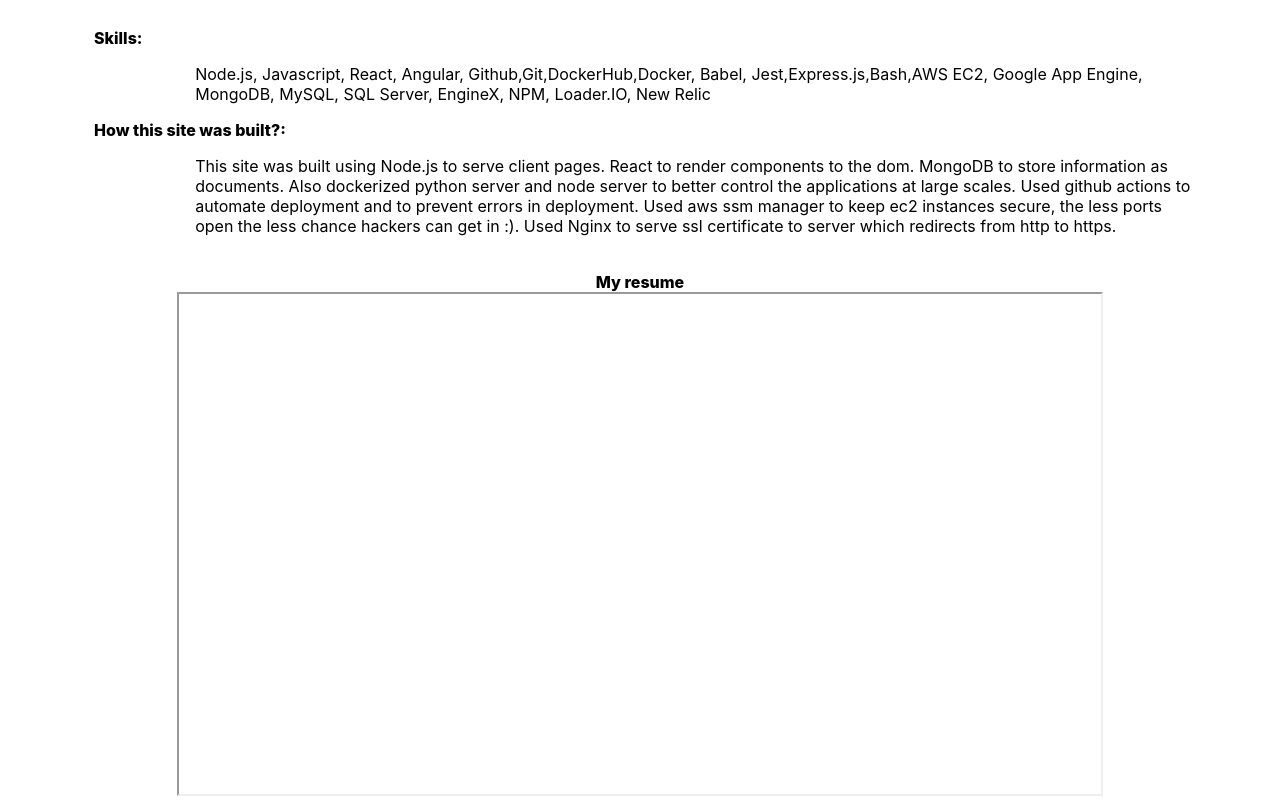
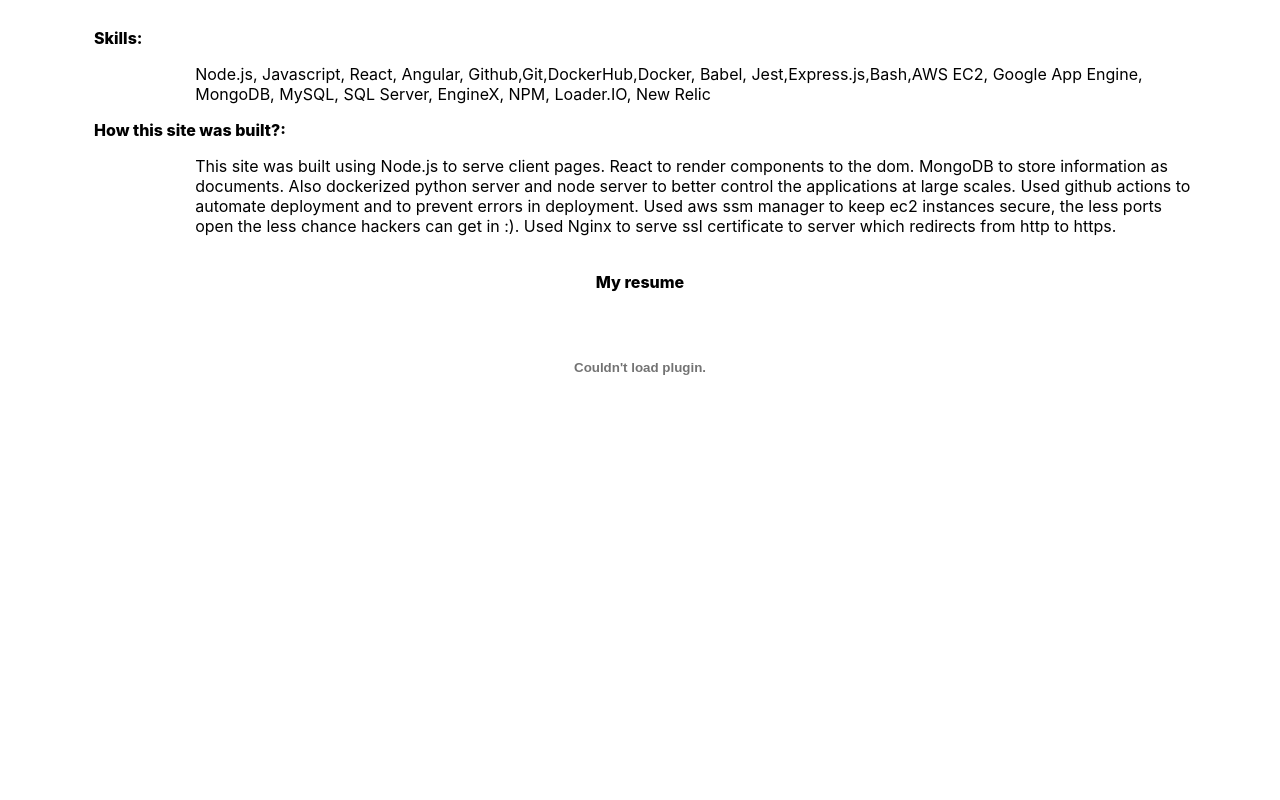
Before and after one commit to grant350/zenabyss, a React (Create React App) app in the folder nodeServer/: page /about in a window 1280 px wide. Shown: the part 690-1490 px from the top of the page. After the commit the page ends 1136 px from the top, so only its background shows below. Built offline with nearby package versions, Linux system fonts and the light colour scheme; no server answers; a web font is replaced by a local one.

Commit message:
trying to fix site issue

```diff
--- a/nodeServer/src/Pages/About/about.js
+++ b/nodeServer/src/Pages/About/about.js
@@ -13,8 +13,11 @@
   const [url, setURL] = useState(path+"#zoom=100")
 
     var checkWidth = (window_width)=>{
-      if (window_width <= 550){
-        setURL(path+"#zoom=50")
+      if (window_width <= 350){
+        setURL(path+"#zoom=30")
+      }
+      if (window_width <= 550 && window_width > 350){
+        setURL(path+"#zoom=45")
       }
       if (window_width <= 700 && window_width > 550){
         setURL(path+"#zoom=60")
--- a/nodeServer/src/Pages/About/frame.js
+++ b/nodeServer/src/Pages/About/frame.js
@@ -9,8 +9,9 @@
 
   <div className="frame-ct">
     <span className="bold center" style={{display:'block',width:'100%'}} > {props.text}</span>
-   <iframe src={props.url}  title="resume" style={{width:'80%', height:'500px'}}  >
-   </iframe>
+   <object data={props.url} type="application/pdf"  style={{width:'80%', height:'500px'}}>
+     <embed src={props.url} type="application/pdf" />
+  </object>
   </div>
   );
 
```
